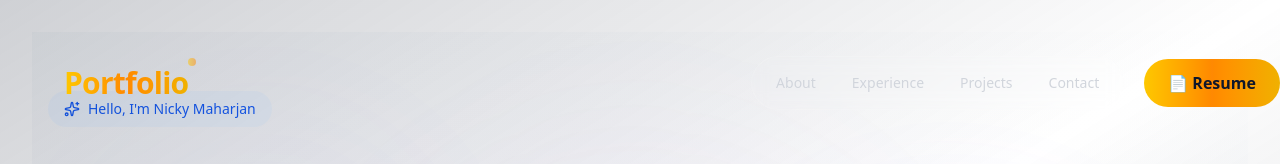
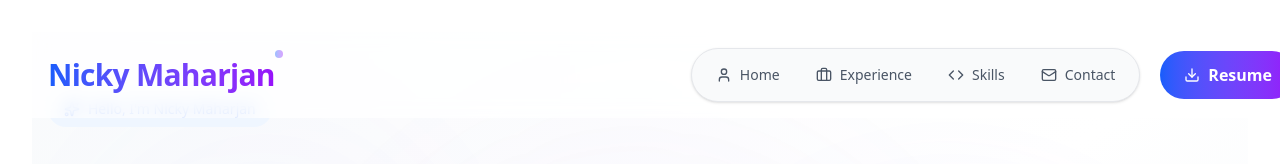
Before and after one commit to luzza07/Nicky-Portfolio, a React (Vite) app: page / in a window 1280 px wide. Shown: the top 164 px of the page. Built offline with nearby package versions, Linux system fonts and the light colour scheme.

Commit message:
added navbar

```diff
--- a/src/components/NavBar.tsx
+++ b/src/components/NavBar.tsx
@@ -1,7 +1,6 @@
 "use client"
-
 import { useState, useEffect } from "react"
-import { RiCloseLine, RiMenu3Line } from "@remixicon/react"
+import { Menu, X, Download, User, Briefcase, Code, Mail, Linkedin, Github } from 'lucide-react'
 
 const Navbar = () => {
   const [isMenuOpen, setIsMenuOpen] = useState(false)
@@ -30,49 +29,37 @@ const Navbar = () => {
 
   return (
     <>
-      {/* Background Blur Overlay */}
-      <div className="fixed inset-0 z-40 pointer-events-none">
-        <div className="absolute inset-0 bg-gradient-to-br from-slate-900/20 via-transparent to-slate-900/20"></div>
-      </div>
-
       <nav
         className={`fixed w-full z-50 transition-all duration-500 ${
-          scrolled ? "bg-slate-900/80 backdrop-blur-xl py-3 shadow-2xl border-b border-white/10" : "bg-transparent py-6"
+          scrolled
+            ? "bg-white/90 backdrop-blur-xl py-3 shadow-lg border-b border-gray-200"
+            : "bg-white/80 backdrop-blur-sm py-4"
         }`}
       >
-        {/* Decorative Top Border */}
-        <div
-          className={`absolute top-0 left-0 w-full h-0.5 bg-gradient-to-r from-transparent via-yellow-400/50 to-transparent transition-opacity duration-500 ${
-            scrolled ? "opacity-100" : "opacity-0"
-          }`}
-        ></div>
-
-        <div className="px-4 mx-auto max-w-7xl sm:px-6 lg:px-8">
+        <div className="container mx-auto px-4 max-w-7xl">
           <div className="flex items-center justify-between">
-            {/* Enhanced Logo/Brand */}
+            {/* Logo/Brand */}
             <div className="relative group">
               <a
-                href="/"
-                className="relative text-3xl font-bold tracking-tight text-transparent transition-all duration-500 bg-gradient-to-r from-yellow-400 via-orange-400 to-yellow-500 bg-clip-text hover:from-yellow-300 hover:via-orange-300 hover:to-yellow-400 hover:scale-105"
+                href="#home"
+                className="relative text-2xl md:text-3xl font-bold tracking-tight text-transparent bg-gradient-to-r from-blue-600 to-purple-600 bg-clip-text hover:from-blue-700 hover:to-purple-700 transition-all duration-300 hover:scale-105"
               >
-                Portfolio
-                {/* Glow Effect */}
-                <div className="absolute inset-0 text-3xl font-bold tracking-tight transition-opacity duration-500 opacity-0 bg-gradient-to-r from-yellow-400 via-orange-400 to-yellow-500 bg-clip-text blur-sm group-hover:opacity-50"></div>
+                Nicky Maharjan
                 {/* Decorative Dot */}
-                <div className="absolute w-2 h-2 rounded-full -top-1 -right-2 bg-gradient-to-r from-yellow-400 to-orange-400 animate-pulse"></div>
+                <div className="absolute w-2 h-2 rounded-full -top-1 -right-2 bg-gradient-to-r from-blue-500 to-purple-500 animate-pulse"></div>
               </a>
             </div>
 
-            {/* Enhanced Desktop Navigation */}
-            <div className="items-center hidden space-x-1 md:flex">
-              <div className="flex items-center p-2 space-x-1 border rounded-full bg-white/5 backdrop-blur-sm border-white/10">
-                <NavLink href="#about" text="About" />
-                <NavLink href="#experience" text="Experience" />
-                <NavLink href="#projects" text="Projects" />
-                <NavLink href="#footer" text="Contact" />
+            {/* Desktop Navigation */}
+            <div className="items-center hidden md:flex space-x-1">
+              <div className="flex items-center p-2 space-x-1 bg-gray-50 border border-gray-200 rounded-full shadow-sm">
+                <NavLink href="#home" text="Home" icon={<User className="w-4 h-4" />} />
+                <NavLink href="#experience" text="Experience" icon={<Briefcase className="w-4 h-4" />} />
+                <NavLink href="#skills" text="Skills" icon={<Code className="w-4 h-4" />} />
+                <NavLink href="#footer" text="Contact" icon={<Mail className="w-4 h-4" />} />
               </div>
 
-              {/* Enhanced Resume Button */}
+              {/* Resume Button */}
               <div className="ml-4">
                 <button
                   onClick={() =>
@@ -81,33 +68,31 @@ const Navbar = () => {
                       "_blank",
                     )
                   }
-                  className="relative px-6 py-3 overflow-hidden font-semibold transition-all duration-300 rounded-full text-slate-900 bg-gradient-to-r from-yellow-400 via-orange-400 to-yellow-500 hover:from-yellow-300 hover:via-orange-300 hover:to-yellow-400 hover:shadow-xl hover:shadow-yellow-400/30 hover:scale-105 group"
+                  className="relative px-6 py-3 font-semibold text-white transition-all duration-300 rounded-full bg-gradient-to-r from-blue-600 to-purple-600 hover:from-blue-700 hover:to-purple-700 hover:shadow-lg hover:shadow-blue-500/30 hover:scale-105 group overflow-hidden"
                 >
                   {/* Button Shine Effect */}
                   <div className="absolute inset-0 w-0 transition-all duration-500 bg-gradient-to-r from-transparent via-white/20 to-transparent group-hover:w-full"></div>
-
-                  <span className="relative flex items-center gap-2">📄 Resume</span>
+                  <span className="relative flex items-center gap-2">
+                    <Download className="w-4 h-4" />
+                    Resume
+                  </span>
                 </button>
               </div>
             </div>
 
-            {/* Enhanced Mobile menu button */}
+            {/* Mobile menu button */}
             <div className="flex items-center md:hidden">
               <button
                 onClick={() => setIsMenuOpen(!isMenuOpen)}
-                className="relative inline-flex items-center justify-center p-3 text-gray-400 transition-all duration-300 border rounded-full bg-white/5 backdrop-blur-sm border-white/10 hover:text-white hover:bg-white/10 hover:scale-110 focus:outline-none group"
+                className="relative inline-flex items-center justify-center p-3 text-gray-600 transition-all duration-300 bg-gray-50 border border-gray-200 rounded-full hover:text-gray-900 hover:bg-gray-100 hover:scale-110 focus:outline-none group"
                 aria-expanded="false"
               >
                 <span className="sr-only">Open main menu</span>
-
-                {/* Button Background Glow */}
-                <div className="absolute inset-0 transition-opacity duration-300 rounded-full opacity-0 bg-gradient-to-r from-yellow-400/20 to-orange-400/20 group-hover:opacity-100"></div>
-
                 <div className="relative">
                   {isMenuOpen ? (
-                    <RiCloseLine size={24} className="text-white transition-transform duration-300 rotate-90" />
+                    <X size={20} className="transition-transform duration-300 rotate-90" />
                   ) : (
-                    <RiMenu3Line size={24} className="text-white transition-transform duration-300" />
+                    <Menu size={20} className="transition-transform duration-300" />
                   )}
                 </div>
               </button>
@@ -115,60 +100,99 @@ const Navbar = () => {
           </div>
         </div>
 
-        {/* Enhanced Mobile Navigation */}
+        {/* Mobile Navigation */}
         <div
           className={`md:hidden transition-all duration-500 ease-in-out ${
-            isMenuOpen ? "max-h-screen opacity-100 translate-y-0" : "max-h-0 opacity-0 -translate-y-4 overflow-hidden"
+            isMenuOpen
+              ? "max-h-screen opacity-100 translate-y-0"
+              : "max-h-0 opacity-0 -translate-y-4 overflow-hidden"
           }`}
         >
-          <div className="px-4 pt-6 pb-8 mx-4 mt-4 space-y-2 border rounded-2xl bg-slate-900/90 backdrop-blur-xl border-white/10">
+          <div className="mx-4 mt-4 p-6 bg-white border border-gray-200 rounded-2xl shadow-lg">
             {/* Mobile Navigation Header */}
-            <div className="pb-4 mb-4 border-b border-white/10">
-              <h3 className="text-lg font-semibold text-transparent bg-gradient-to-r from-yellow-400 to-orange-400 bg-clip-text">
+            <div className="pb-4 mb-4 border-b border-gray-200">
+              <h3 className="text-lg font-semibold text-transparent bg-gradient-to-r from-blue-600 to-purple-600 bg-clip-text">
                 Navigation
               </h3>
             </div>
 
             {/* Mobile Navigation Links */}
-            <div className="space-y-1">
-              <MobileNavLink href="#about" text="About" onClick={handleNavClick} />
-              <MobileNavLink href="#experience" text="Experience" onClick={handleNavClick} />
-              <MobileNavLink href="#projects" text="Projects" onClick={handleNavClick} />
-              <MobileNavLink href="#footer" text="Contact" onClick={handleNavClick} />
+            <div className="space-y-2">
+              <MobileNavLink
+                href="#home"
+                text="Home"
+                icon={<User className="w-5 h-5" />}
+                onClick={handleNavClick}
+              />
+              <MobileNavLink
+                href="#experience"
+                text="Experience"
+                icon={<Briefcase className="w-5 h-5" />}
+                onClick={handleNavClick}
+              />
+              <MobileNavLink
+                href="#skills"
+                text="Skills"
+                icon={<Code className="w-5 h-5" />}
+                onClick={handleNavClick}
+              />
+              <MobileNavLink
+                href="#footer"
+                text="Contact"
+                icon={<Mail className="w-5 h-5" />}
+                onClick={handleNavClick}
+              />
             </div>
 
             {/* Mobile Resume Button */}
-            <div className="pt-4 mt-6 border-t border-white/10">
+            <div className="pt-4 mt-6 border-t border-gray-200">
               <button
                 onClick={() => {
                   window.open(
-                    "https://https://drive.google.com/file/d/1gEvDi0PrJAqQMTWAW_JRf7EnX1pDh83k/view?usp=drive_link&export=download",
+                    "https://drive.google.com/file/d/1gEvDi0PrJAqQMTWAW_JRf7EnX1pDh83k/view?usp=drive_link",
                     "_blank",
                   )
                   handleNavClick()
                 }}
-                className="relative w-full px-6 py-4 overflow-hidden font-semibold transition-all duration-300 text-slate-900 rounded-xl bg-gradient-to-r from-yellow-400 via-orange-400 to-yellow-500 hover:from-yellow-300 hover:via-orange-300 hover:to-yellow-400 hover:shadow-lg hover:shadow-yellow-400/30 group"
+                className="relative w-full px-6 py-4 font-semibold text-white transition-all duration-300 rounded-xl bg-gradient-to-r from-blue-600 to-purple-600 hover:from-blue-700 hover:to-purple-700 hover:shadow-lg hover:shadow-blue-500/30 group overflow-hidden"
               >
                 {/* Button Shine Effect */}
                 <div className="absolute inset-0 w-0 transition-all duration-500 bg-gradient-to-r from-transparent via-white/20 to-transparent group-hover:w-full"></div>
-
-                <span className="relative flex items-center justify-center gap-2">📄 Download Resume</span>
+                <span className="relative flex items-center justify-center gap-2">
+                  <Download className="w-5 h-5" />
+                  Download Resume
+                </span>
               </button>
             </div>
 
             {/* Mobile Social Links */}
-            <div className="flex justify-center gap-4 pt-4 mt-4 border-t border-white/10">
+            <div className="flex justify-center gap-4 pt-4 mt-4 border-t border-gray-200">
               {[
-                { icon: "💼", label: "LinkedIn", href: "https://www.linkedin.com/in/luzza-dangol-b1b56a338/" },
-                { icon: "🐙", label: "GitHub", href: "https://github.com/luzza07" },
-                { icon: "📧", label: "Email", href: "mailto:luzzadangol456@gmail.com" },
+                {
+                  icon: <Linkedin className="w-5 h-5" />,
+                  label: "LinkedIn",
+                  href: "https://www.linkedin.com/in/nicky-maharjan-ba8a78284/",
+                  color: "hover:bg-blue-50 hover:text-blue-600"
+                },
+                {
+                  icon: <Github className="w-5 h-5" />,
+                  label: "GitHub",
+                  href: "https://github.com/nickyMaharjan",
+                  color: "hover:bg-gray-50 hover:text-gray-900"
+                },
+                {
+                  icon: <Mail className="w-5 h-5" />,
+                  label: "Email",
+                  href: "mailto:nickymaharjan2023@gmail.com",
+                  color: "hover:bg-red-50 hover:text-red-600"
+                },
               ].map((social) => (
                 <a
                   key={social.label}
                   href={social.href}
                   target={social.href.startsWith("http") ? "_blank" : undefined}
                   rel={social.href.startsWith("http") ? "noopener noreferrer" : undefined}
-                  className="flex items-center justify-center w-12 h-12 text-xl transition-all duration-300 border rounded-full bg-white/5 backdrop-blur-sm border-white/10 hover:bg-white/10 hover:scale-110"
+                  className={`flex items-center justify-center w-12 h-12 transition-all duration-300 bg-gray-50 border border-gray-200 rounded-full hover:scale-110 ${social.color}`}
                   title={social.label}
                 >
                   {social.icon}
@@ -190,35 +214,43 @@ const Navbar = () => {
   )
 }
 
-// Enhanced NavLink component for desktop
-const NavLink = ({ href, text }: { href: string; text: string }) => (
+// NavLink component for desktop
+const NavLink = ({ href, text, icon }: { href: string; text: string; icon: React.ReactNode }) => (
   <a
     href={href}
-    className="relative px-4 py-2 text-sm font-medium text-gray-300 transition-all duration-300 rounded-full hover:text-white hover:bg-white/10 group"
+    className="relative flex items-center gap-2 px-4 py-2 text-sm font-medium text-gray-600 transition-all duration-300 rounded-full hover:text-gray-900 hover:bg-white hover:shadow-sm group"
   >
-    <span className="relative z-10">{text}</span>
-
+    <span className="relative z-10 flex items-center gap-2">
+      {icon}
+      {text}
+    </span>
     {/* Hover Background */}
-    <div className="absolute inset-0 transition-opacity duration-300 rounded-full opacity-0 bg-gradient-to-r from-yellow-400/10 to-orange-400/10 group-hover:opacity-100"></div>
-
+    <div className="absolute inset-0 transition-opacity duration-300 rounded-full opacity-0 bg-gradient-to-r from-blue-50 to-purple-50 group-hover:opacity-100"></div>
     {/* Active Indicator */}
-    <div className="absolute bottom-0 left-1/2 w-0 h-0.5 transition-all duration-300 transform -translate-x-1/2 bg-gradient-to-r from-yellow-400 to-orange-400 group-hover:w-6"></div>
+    <div className="absolute bottom-0 left-1/2 w-0 h-0.5 transition-all duration-300 transform -translate-x-1/2 bg-gradient-to-r from-blue-500 to-purple-500 group-hover:w-6"></div>
   </a>
 )
 
-// Enhanced MobileNavLink component
-const MobileNavLink = ({ href, text, onClick }: { href: string; text: string; onClick: () => void }) => (
+// MobileNavLink component
+const MobileNavLink = ({
+  href,
+  text,
+  icon,
+  onClick
+}: {
+  href: string;
+  text: string;
+  icon: React.ReactNode;
+  onClick: () => void
+}) => (
   <a
     href={href}
     onClick={onClick}
-    className="relative flex items-center px-4 py-3 text-base font-medium text-gray-300 transition-all duration-300 rounded-xl hover:text-white hover:bg-white/10 group"
+    className="relative flex items-center px-4 py-3 text-base font-medium text-gray-600 transition-all duration-300 rounded-xl hover:text-gray-900 hover:bg-gray-50 group"
   >
     {/* Icon */}
-    <div className="flex items-center justify-center w-8 h-8 mr-3 text-sm transition-all duration-300 border rounded-lg bg-white/5 border-white/10 group-hover:bg-gradient-to-r group-hover:from-yellow-400/20 group-hover:to-orange-400/20 group-hover:border-yellow-400/30">
-      {text === "About" && "👤"}
-      {text === "Experience" && "💼"}
-      {text === "Projects" && "🚀"}
-      {text === "Contact" && "📧"}
+    <div className="flex items-center justify-center w-10 h-10 mr-3 transition-all duration-300 bg-gray-50 border border-gray-200 rounded-lg group-hover:bg-gradient-to-r group-hover:from-blue-50 group-hover:to-purple-50 group-hover:border-blue-200">
+      {icon}
     </div>
 
     <span className="relative">{text}</span>
```
